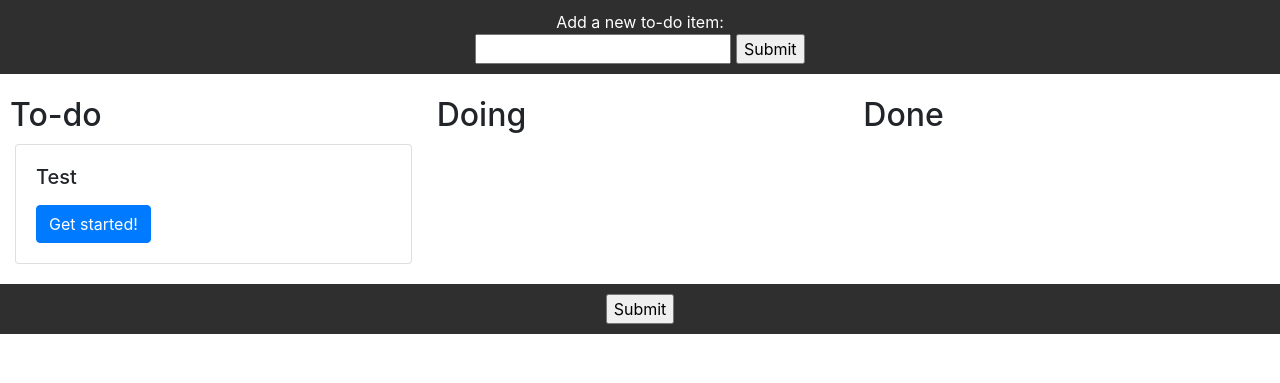
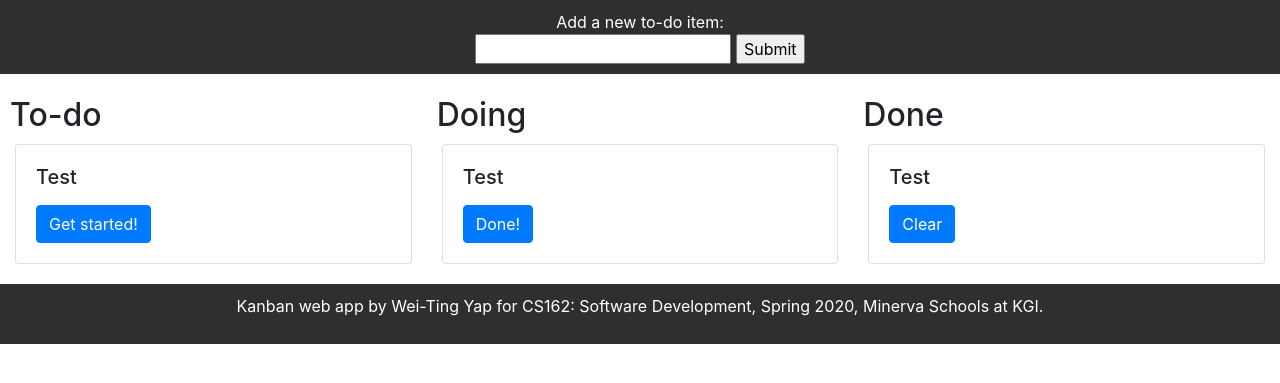
Before and after one commit to weiting109/kanban-web-app, a Flask app: template templates/index.html in a window 1280 px wide. Shown: the part 76-459 px from the top of the page. Run offline with Flask 2, Linux system fonts and the light colour scheme; the template is opened without the code that fills it: values that come from a table or form of the project are taken from there, others are empty; data comes from the database, SQL or seed files in the repository; some libraries are stand-ins or nearby versions.

Commit message:
Added /update route back-end and front-end; implements updating status of tasks and deleting tasks

```diff
--- a/app.py
+++ b/app.py
@@ -10,12 +10,15 @@ db = SQLAlchemy(app) #instantiate SQLAlchemy
 class Tasks(db.Model):
     id = db.Column(db.Integer, primary_key=True)
     name = db.Column(db.String(200))
+    desc = db.Column(db.String,default='')
     status = db.Column(db.String, default='todo')
 
 @app.route('/')
 def index():
     todo = Tasks.query.filter_by(status='todo').all()
-    return render_template('index.html', todo=todo)
+    doing = Tasks.query.filter_by(status='doing').all()
+    done = Tasks.query.filter_by(status='done').all()
+    return render_template('index.html', todo=todo, doing=doing, done=done)
 
 @app.route('/add', methods=['POST'])
 def add():
@@ -24,5 +27,19 @@ def add():
     db.session.commit()
     return redirect(url_for('index'))
 
+@app.route('/update', methods=['POST'])
+def update():
+    id = request.form['updatebtn'] #id of item to be updated
+    item = Tasks.query.filter_by(id=id).first() #find corresponding record
+    print(item.status)
+    if item.status == 'todo':
+        item.status = 'doing'
+    elif item.status == 'doing':
+        item.status = 'done'
+    else:
+        db.session.delete(item)
+    db.session.commit()
+    return redirect(url_for('index'))
+
 if __name__ == '__main__':
     app.run(debug=True)
--- a/templates/index.html
+++ b/templates/index.html
@@ -64,7 +64,9 @@
             <div class="card-body">
               <h5 class="card-title">{{ item.name }}</h5>
               <p class="card-text">{{ item.desc }}</p>
-              <a href="#" class="btn btn-primary">Get started!</a>
+              <form action="{{ url_for('update') }}" method="POST">
+                <button type="submit" class="btn btn-primary" name="updatebtn" value="{{ item.id }}">Get started!</button>
+              </form>
             </div>
           </div>
           {% endfor %}
@@ -80,7 +82,9 @@
             <div class="card-body">
               <h5 class="card-title">{{ item.name }}</h5>
               <p class="card-text">{{ item.desc }}</p>
-              <a href="#" class="btn btn-primary">Done!</a>
+              <form action="{{ url_for('update') }}" method="POST">
+                <button type="submit" class="btn btn-primary" name="updatebtn" value="{{ item.id }}">Done!</button>
+              </form>
             </div>
           </div>
           {% endfor %}
@@ -95,7 +99,9 @@
             <div class="card-body">
               <h5 class="card-title">{{ item.name }}</h5>
               <p class="card-text">{{ item.desc }}</p>
-              <a href="#" class="btn btn-primary">Clear</a>
+              <form action="{{ url_for('update') }}" method="POST">
+                <button type="submit" class="btn btn-primary" name="updatebtn" value="{{ item.id }}">Clear</button>
+              </form>
             </div>
           </div>
           {% endfor %}
@@ -107,7 +113,7 @@
 
       <div class="row banner">
         <div class="col text-center">
-          <input type="submit">
+          <p> Kanban web app by Wei-Ting Yap for CS162: Software Development, Spring 2020, Minerva Schools at KGI.</p>
         </div>
       </div>
 
```
